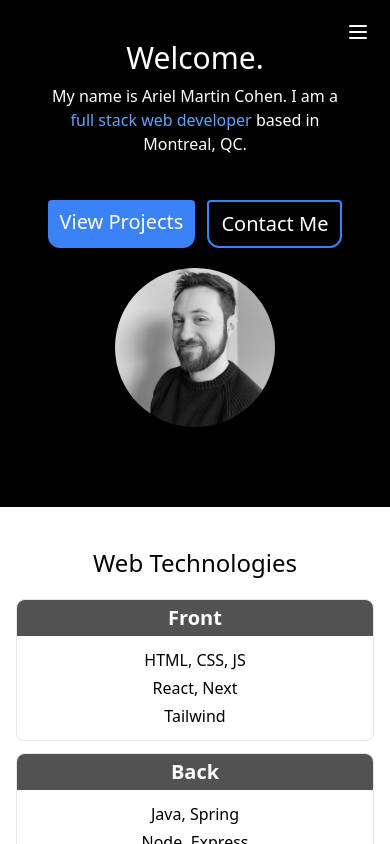
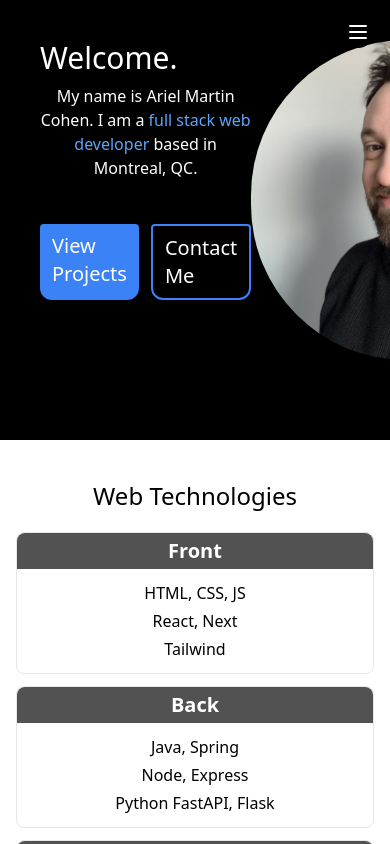
Before and after one commit to arielco777/portfolio, a React (Vite) app: page / in a window 390 px wide. Shown: the top 844 px of the page. Built offline with nearby package versions, Linux system fonts and the light colour scheme.

Commit message:
paralax fix

```diff
--- a/src/components/hero/Hero.tsx
+++ b/src/components/hero/Hero.tsx
@@ -8,9 +8,9 @@ const Hero = () => {
 
     const handleScroll = () => {
         const scrollY = window.scrollY;
-        const maxScroll = 300; // Adjust this value as needed
-        const newOpacity = Math.max(1.3 - scrollY / maxScroll, 0);
-        const newTransform = Math.min(scrollY / 2, 150); // Adjust this value as needed
+        const maxScroll = 600;
+        const newOpacity = Math.max(1.1 - scrollY / maxScroll, 0);
+        const newTransform = Math.min(scrollY / 2, 300);
         setOpacity(newOpacity);
         setTransform(newTransform);
     };
@@ -24,13 +24,14 @@ const Hero = () => {
 
     return (
         <section
-            className="hero-section flex w-full flex-col items-center bg-black px-10 pb-20 pt-10 text-white lg:flex-row lg:justify-around lg:px-96 lg:py-40"
+            className="flex w-full flex-col items-center overflow-y-hidden bg-black px-10 pb-20 pt-10 text-white lg:flex-row lg:justify-around lg:px-96 lg:py-40"
             style={{ opacity }}
         >
             <div
-                className="flex flex-col gap-2 text-left"
+                className="h-scree flex transition-none"
                 style={{ transform: `translateY(${transform}px)` }}
             >
+                <div className="top-0 flex flex-col items-start gap-2 text-left">
                     <h1 className="text-center text-3xl lg:text-start lg:text-7xl">
                         <span className="">Welcome.</span>
                     </h1>
@@ -57,9 +58,10 @@ const Hero = () => {
                     </div>
                 </div>
                 <img
-                className="flex w-40 rounded-full grayscale lg:w-80"
+                    className="flex h-80 rounded-full lg:w-80"
                     src="selfie.png"
                 />
+            </div>
         </section>
     );
 };
```
Lines whose indentation alone changed are shown as unchanged.
